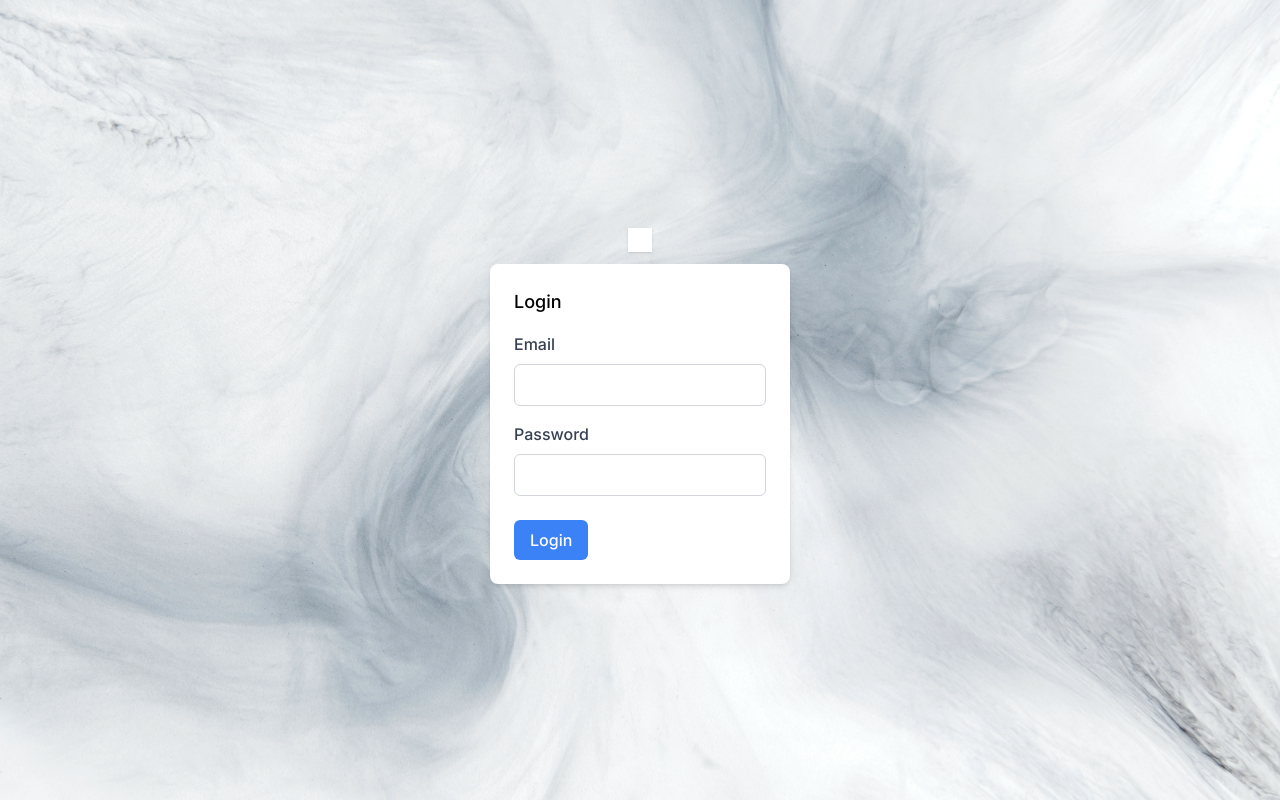
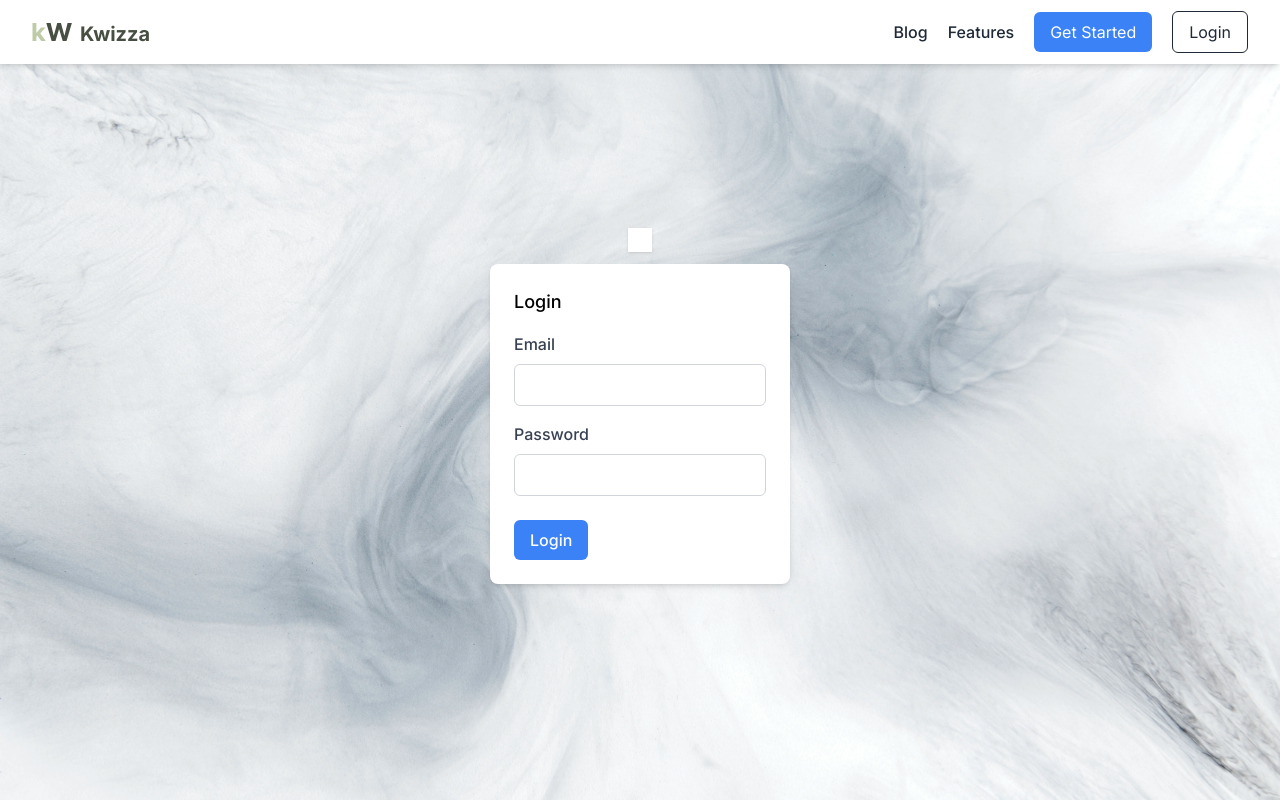
Before and after one commit to Aduwoayooluwa/kwizza-app, a Next.js app: page /auth in a window 1280 px wide. Before the commit this address had no page. Built offline with nearby package versions, Linux system fonts and the light colour scheme.

Commit message:
fox: issues with  percentage,,and signing up and added protected routes

```diff
--- a/src/app/layout.tsx
+++ b/src/app/layout.tsx
@@ -1,4 +1,3 @@
-import ProtectedPage from '@/version_one/protected-page'
 import './globals.css'
 import { Inter } from 'next/font/google'
 
@@ -17,9 +16,10 @@ export default function RootLayout({
   return (
     <html lang="en">
       <body className={inter.className}>
-        <ProtectedPage>
-           {children}
-        </ProtectedPage>
+
+
+          {children}
+
       </body>
     </html>
   )
--- a/src/version_one/container/DisplayQuiz.tsx
+++ b/src/version_one/container/DisplayQuiz.tsx
@@ -6,6 +6,7 @@ import supabase from '@/utils/supabase'
 import Navbar from '@/Layout/Navbar'
 import Button from '@/components/material/Button'
 import Link from 'next/link'
+import ProtectedPage from '../protected-page'
 
 
 type Props = {
@@ -57,8 +58,8 @@ const DisplayQuiz =  ({ table }: Props) => {
         )
     }
     return (
-        <>
-        <Navbar />
+        <ProtectedPage>
+
         <div className='pt-20 bg-secondary min-h-screen w-full grid place-items-center'>
             <p className='text-white font-bold text-[23px] md:[30px]'>Answer All Questions</p>
             <Quiz quizzes={quiz} />
@@ -69,7 +70,7 @@ const DisplayQuiz =  ({ table }: Props) => {
             </Link>
 
         </div>
-        </>
+        </ProtectedPage>
 
     )
 }
--- a/src/version_one/container/UserLoginInfo.tsx
+++ b/src/version_one/container/UserLoginInfo.tsx
@@ -3,6 +3,7 @@ import Button from '@/components/material/Button'
 import InputField from '@/components/material/InputField'
 import Link from 'next/link'
 import React, { useState } from 'react'
+import ProtectedPage from '../protected-page'
 
 type Props = {}
 
@@ -33,6 +34,9 @@ const UserLoginInfo = (props: Props) => {
             </div>
 
         </div>
+    </>
+
+
     )
 }
 
--- a/src/version_one/protected-page.tsx
+++ b/src/version_one/protected-page.tsx
@@ -1,4 +1,5 @@
 "use client"
+import Navbar from '@/Layout/Navbar';
 import { useRouter } from 'next/navigation';
 import { useEffect } from 'react';
 
@@ -16,7 +17,7 @@ const ProtectedPage = ({ children }: any) => {
 
     return (
         <>
-
+            <Navbar />
             { children }
 
         </>
--- a/src/views/auth/Login.tsx
+++ b/src/views/auth/Login.tsx
@@ -3,6 +3,7 @@ import { useState } from 'react';
 import { signInEmailAndPassword } from './helper';
 import BinanceLoader from '@/components/loader/BinanceLoader';
 import { useRouter } from 'next/navigation';
+import Navbar from '@/Layout/Navbar';
 const Login = () => {
     const [email, setEmail] = useState('');
     const [password, setPassword] = useState('');
@@ -34,7 +35,9 @@ const Login = () => {
     };
 
     return (
-        <div style={{backgroundImage: "url('bg-image.webp')"}} className="flex flex-col bg-center bg-cover items-center justify-center h-screen">
+        <>
+        <Navbar />
+            <div style={{backgroundImage: "url('bg-image.webp')"}} className="flex flex-col bg-center bg-cover items-center justify-center h-screen">
         <div className={`${error ! == "" && 'shadow bg-white my-3 p-3'}`}>
             <p className='text-red-500 text-sm'>{error || success}</p>
         </div>
@@ -77,6 +80,8 @@ const Login = () => {
             </button>
         </section>
         </div>
+        </>
+
     );
 };
 
--- a/src/views/auth/Register.tsx
+++ b/src/views/auth/Register.tsx
@@ -4,6 +4,7 @@ import React, { useState} from 'react'
 import { signUp } from './helper'
 import BinanceLoader from '@/components/loader/BinanceLoader'
 import { useRouter } from 'next/navigation'
+import Navbar from '@/Layout/Navbar'
 type Props = {}
 
 const Register = (props: Props) => {
@@ -37,6 +38,8 @@ const Register = (props: Props) => {
 
 
     return (
+        <>
+        <Navbar />
         <section className="relative flex flex-wrap bg-tertiary h-screen items-center">
         <div className="w-full px-4 py-12 sm:px-6 sm:py-16 lg:w-1/2  lg:px-8 lg:py-24">
             <div className="mx-auto max-w-lg text-center">
@@ -156,6 +159,8 @@ const Register = (props: Props) => {
             /> */}
         </div>
         </section>
+        </>
+
     )
 }
 
```
